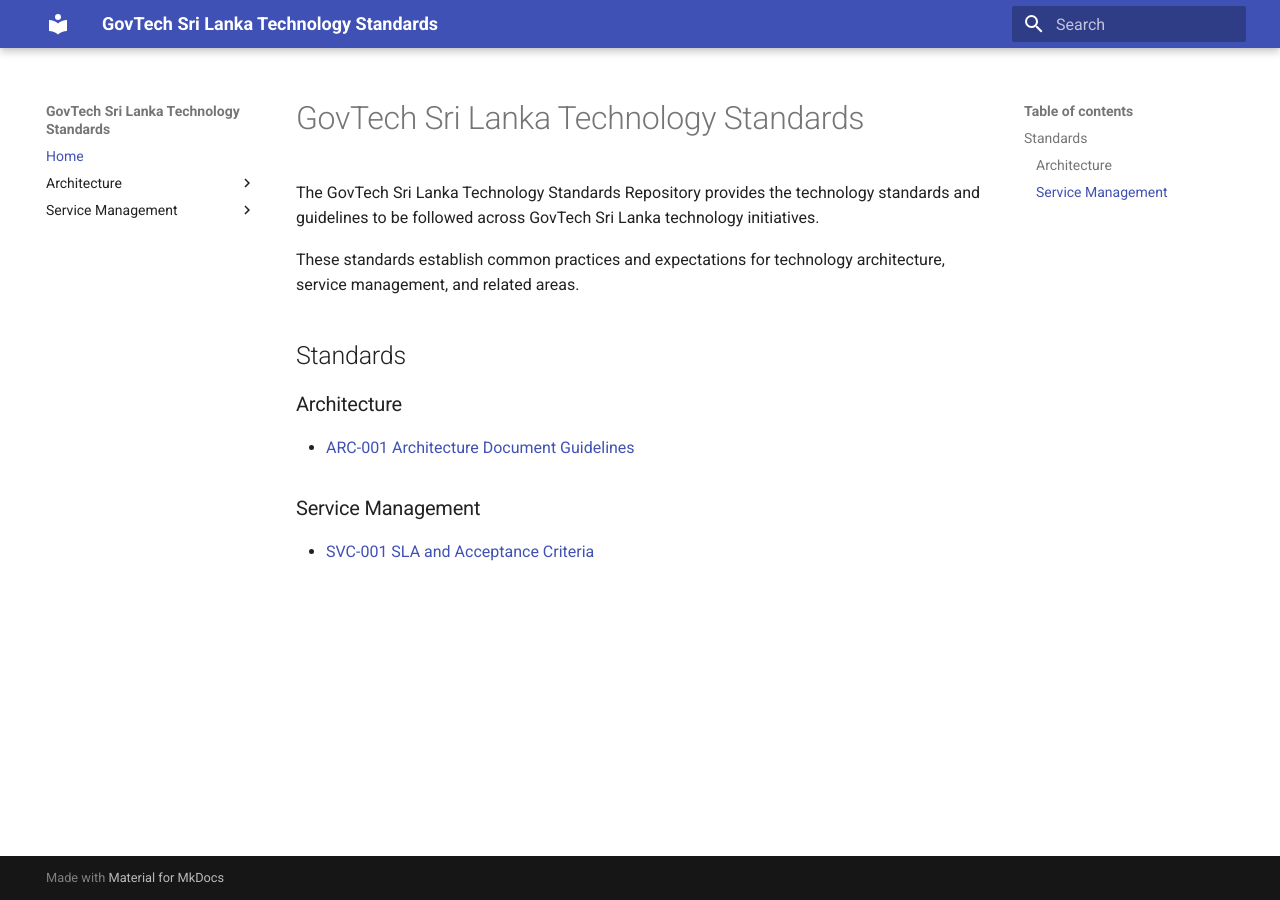
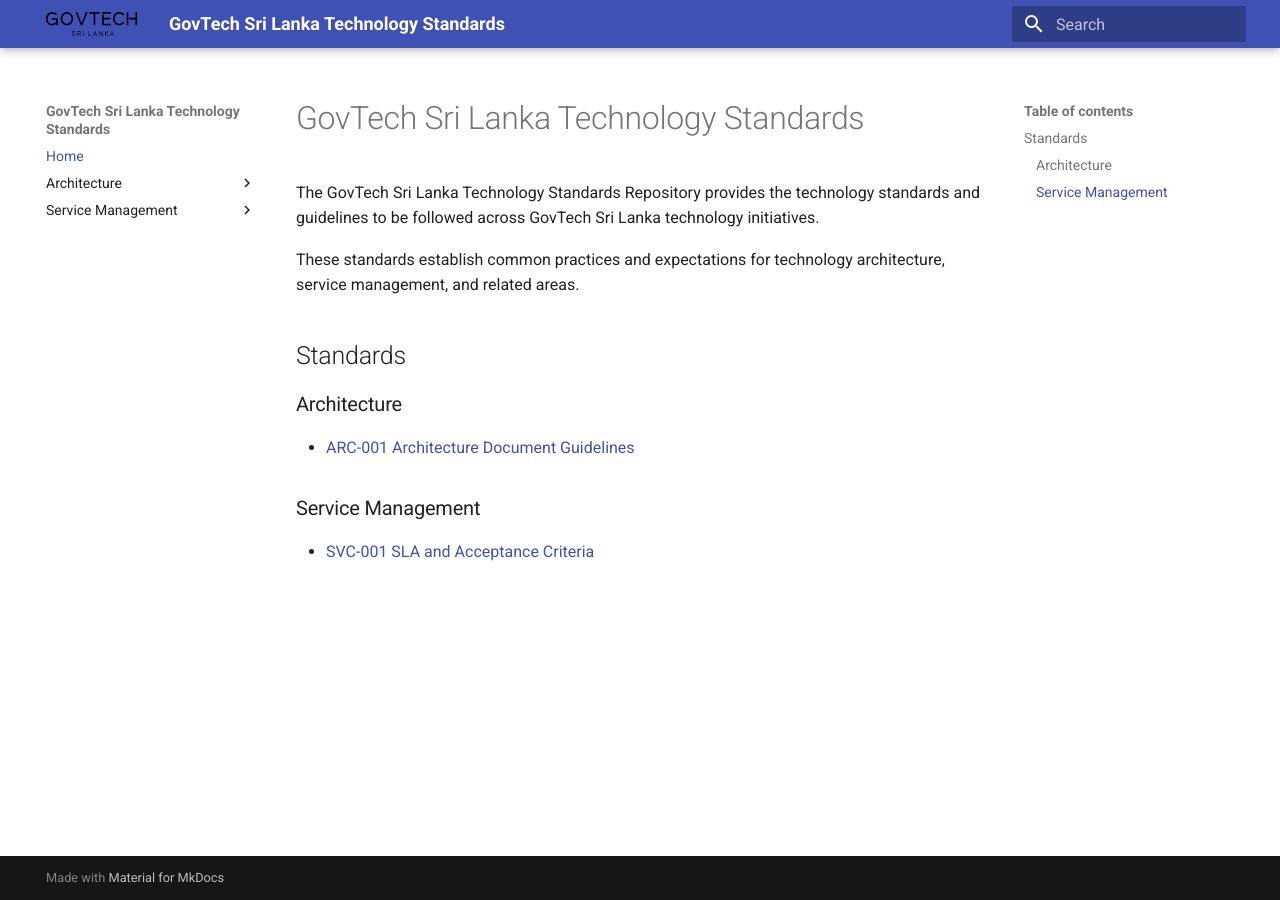
Before and after one commit to GovTech-SL/standards-guidelines, an MkDocs documentation site: the page built from docs/index.md, in a window 1280 px wide. Built offline with MkDocs 1.6.1 and Material for MkDocs 9.7.7, drawn with Linux system fonts in a browser that asks for light colours.

Commit message:
Add site logo and favicon for the MkDocs Material header.
Place assets under docs/assets and use PNG for the favicon so browsers can render it.

Co-authored-by: Cursor <cursoragent@cursor.com>

```diff
--- a/mkdocs.yml
+++ b/mkdocs.yml
@@ -4,6 +4,8 @@ site_url: https://govtech-sl.github.io/standards-guidelines/
 
 theme:
   name: material
+  logo: assets/govtech-logo.svg
+  favicon: assets/govtech-favicon.png
 
 nav:
   - Home: index.md
```
Also changed, not shown: docs/assets/govtech-favicon.png (added), docs/assets/govtech-logo.svg (added).
